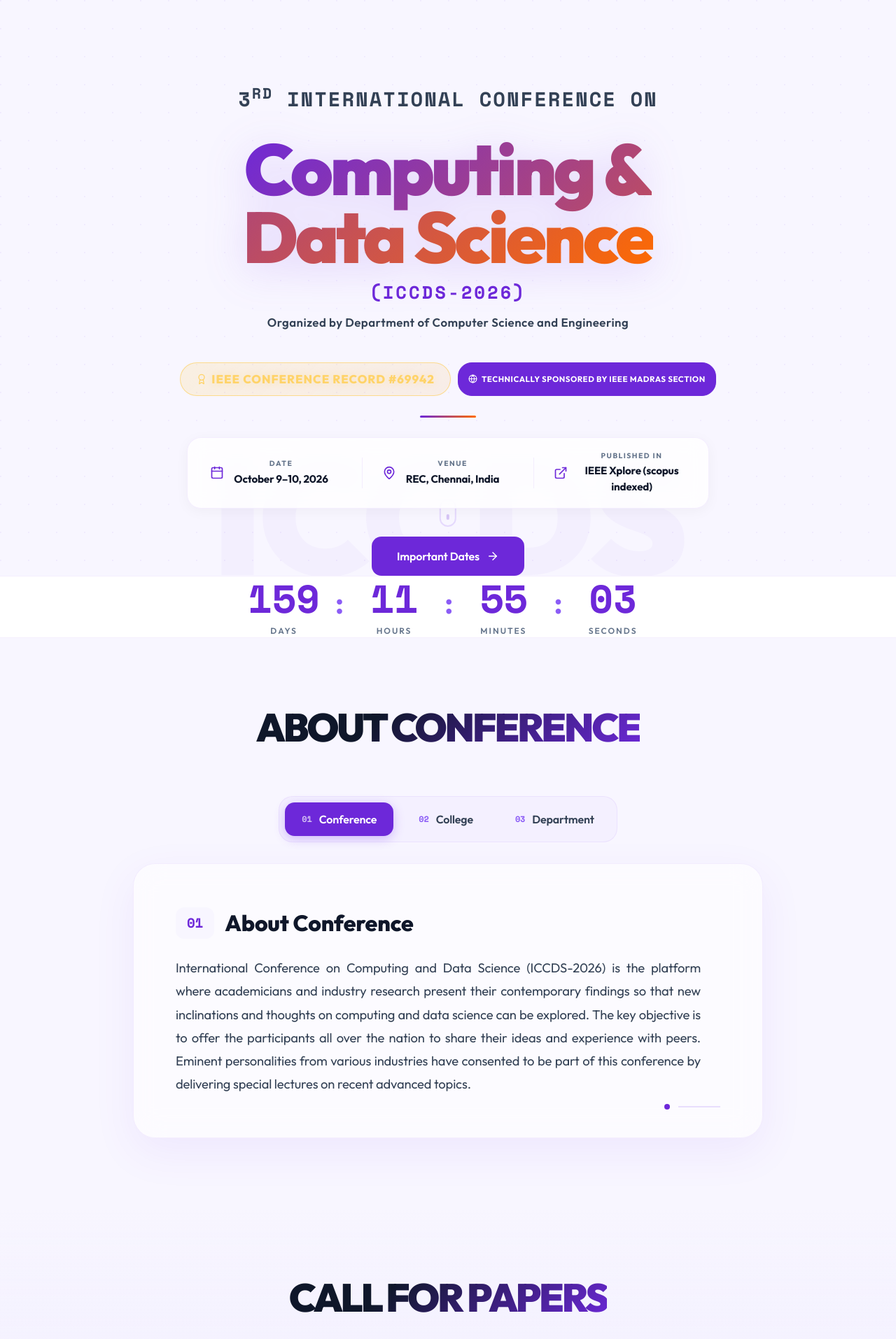
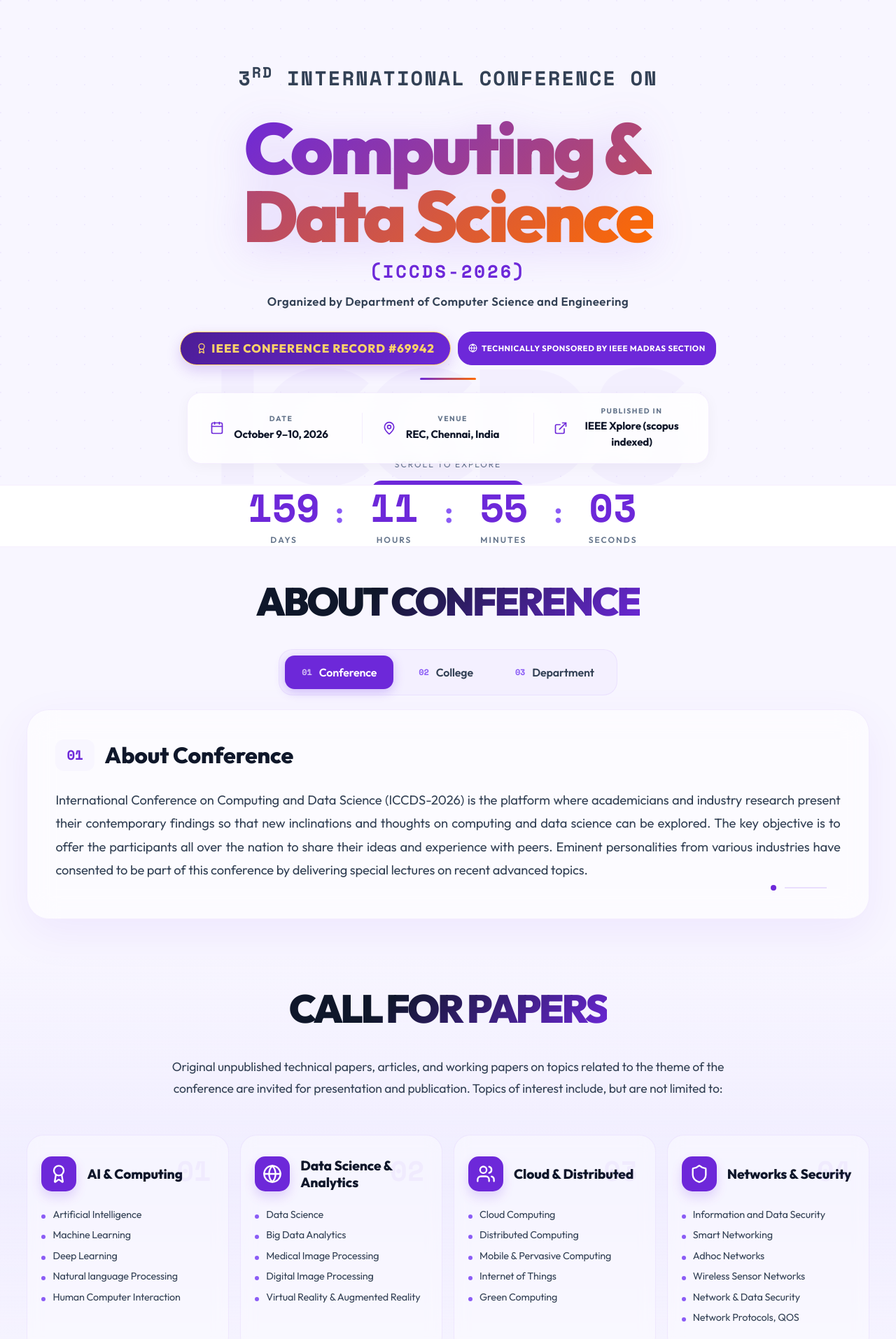
Before and after one commit to Cyber-Bala/IEEE-CS_Site, a React (Vite) app: page /iccds2026 in a window 1280 px wide. Shown: the part 120-2034 px from the top of the page at 70% size. Built offline with nearby package versions, Linux system fonts and the light colour scheme.

Commit message:
empty space fixed

```diff
--- a/src/iccds2026/ICCDS.css
+++ b/src/iccds2026/ICCDS.css
@@ -39,9 +39,9 @@
 }
 
 .iccds-container {
-    max-width: 1280px;
+    max-width: 1600px;
     margin: 0 auto;
-    padding: 0 6%;
+    padding: 0 3%;
 }
 
 .iccds-scroll-progress {
@@ -218,21 +218,21 @@
 }
 /* ═══ HERO ═══ */
 .iccds-hero {
-    min-height: 100vh;
+    min-height: 92vh;
     display: flex;
     flex-direction: column;
     align-items: center;
     justify-content: center;
     position: relative;
     overflow: hidden;
-    padding: 140px 5% 100px;
+    padding: 110px 5% 50px;
     text-align: center;
 }
 
 .iccds-hero-inner {
     position: relative;
     z-index: 5;
-    max-width: 1000px;
+    max-width: 1100px;
 }
 
 .iccds-hero-conf-label-lg {
@@ -266,7 +266,7 @@
     font-size: 1.4rem;
     font-weight: 700;
     color: var(--purple);
-    margin: 20px 0;
+    margin: 12px 0;
     letter-spacing: 2px;
 }
 
@@ -274,7 +274,7 @@
     font-size: 1.1rem;
     font-weight: 600;
     color: var(--text-secondary);
-    margin-bottom: 30px;
+    margin-bottom: 16px;
     opacity: 0.9;
 }
 
@@ -286,7 +286,7 @@
 
 .iccds-hero-inner {
     position: relative; z-index: 2;
-    max-width: 900px; width: 100%;
+    max-width: 1100px; width: 100%;
     display: flex; flex-direction: column; align-items: center;
 }
 
@@ -325,12 +325,12 @@
     font-size: 1.05rem;
     padding: 10px 22px;
     border-radius: 25px;
-    background: linear-gradient(135deg, rgba(255, 200, 55, 0.15), rgba(255, 160, 30, 0.10));
-    border: 1.5px solid rgba(255, 200, 55, 0.5);
+    background: linear-gradient(135deg, var(--purple-deep), var(--purple));
+    border: 1px solid #ffd369;
     color: #ffd369;
     letter-spacing: 1px;
     font-weight: 800;
-    text-shadow: 0 0 12px rgba(255, 200, 55, 0.25);
+    box-shadow: 0 8px 20px rgba(109, 40, 217, 0.2);
 }
 
 .iccds-hero-conf-name { margin-bottom: 10px; }
@@ -364,7 +364,7 @@
 .iccds-hero-divider {
     width: 80px; height: 3px;
     background: linear-gradient(to right, var(--purple), #ff6b00);
-    border-radius: 3px; margin: 28px auto;
+    border-radius: 3px; margin: 18px auto;
     transform-origin: left;
 }
 
@@ -373,7 +373,7 @@
     display: flex; align-items: center; gap: 0;
     border: 1px solid var(--border); border-radius: 20px;
     background: rgba(255,255,255,0.8); backdrop-filter: blur(12px);
-    padding: 18px 32px; margin-bottom: 40px;
+    padding: 18px 32px; margin-bottom: 24px;
     box-shadow: 0 4px 20px rgba(0,0,0,0.04);
 }
 .iccds-hero-info-item {
@@ -424,8 +424,8 @@
 }
 
 .iccds-hero-scroll {
-    position: absolute; bottom: 40px; left: 50%; transform: translateX(-50%);
-    display: flex; flex-direction: column; align-items: center; gap: 12px;
+    position: absolute; bottom: 20px; left: 50%; transform: translateX(-50%);
+    display: flex; flex-direction: column; align-items: center; gap: 8px;
     color: var(--text-muted); font-size: 0.75rem; letter-spacing: 2px; text-transform: uppercase;
 }
 .iccds-scroll-mouse {
@@ -445,8 +445,8 @@
 
 /* ═══ TRACKS ═══ */
 .iccds-tracks-grid {
-    display: grid; grid-template-columns: repeat(4, 1fr); gap: 20px;
-    margin-bottom: 60px; align-items: stretch;
+    display: grid; grid-template-columns: repeat(4, 1fr); gap: 16px;
+    margin-bottom: 30px; align-items: stretch;
 }
 @media (max-width: 1200px) {
     .iccds-tracks-grid {
@@ -579,7 +579,7 @@
 }
 .iccds-stats-inner {
     display: flex; justify-content: center;
-    padding: 50px 20px;
+    padding: 30px 20px;
 }
 .iccds-countdown {
     display: flex; align-items: center; justify-content: center;
@@ -613,7 +613,7 @@
 
 /* ═══ SECTIONS ═══ */
 .iccds-sect {
-    padding: 100px 0;
+    padding: 50px 0;
     position: relative;
 }
 
@@ -626,7 +626,7 @@
     font-size: clamp(2.4rem, 5vw, 3.5rem);
     font-weight: 900;
     color: var(--text);
-    margin-bottom: 60px;
+    margin-bottom: 30px;
     letter-spacing: -3px;
     line-height: 1;
 }
@@ -658,7 +658,7 @@
     box-shadow: 0 30px 60px rgba(124, 58, 237, 0.12);
 }
 
-.iccds-container { max-width: 1200px; margin: 0 auto; padding: 0 5%; text-align: left; }
+.iccds-container { max-width: 1600px; margin: 0 auto; padding: 0 3%; text-align: left; }
 .iccds-container.iccds-stats-inner { text-align: center; }
 .iccds-sect .iccds-container { text-align: center; }
 
@@ -682,17 +682,17 @@
 
 .iccds-desc {
     font-size: 1.1rem; color: var(--text-secondary);
-    line-height: 1.75; max-width: 680px; margin-bottom: 50px;
+    line-height: 1.75; max-width: 800px; margin-bottom: 30px;
 }
 
 /* ═══ ABOUT ═══ */
 /* ═══ ABOUT FRAME DESIGN ═══ */
 .iccds-about-frame-wrapper {
-    max-width: 900px;
+    max-width: 100%;
     margin: 0 auto;
     display: flex;
     flex-direction: column;
-    gap: 30px;
+    gap: 20px;
 }
 
 .iccds-about-tabs {
@@ -757,8 +757,8 @@
     -webkit-backdrop-filter: blur(20px);
     border: 1px solid var(--border);
     border-radius: 32px;
-    padding: 60px;
-    min-height: 380px;
+    padding: 40px;
+    min-height: 300px;
     position: relative;
     overflow: hidden;
     box-shadow: 0 20px 60px rgba(124, 58, 237, 0.08);
@@ -800,7 +800,7 @@
     font-size: 1.15rem;
     color: var(--text-secondary);
     line-height: 1.8;
-    max-width: 750px;
+    max-width: 100%;
     text-align: justify;
 }
 
@@ -873,8 +873,8 @@
 .iccds-timeline-wrapper {
     display: flex;
     justify-content: center;
-    gap: 24px;
-    margin: 60px 0;
+    gap: 18px;
+    margin: 30px 0;
     flex-wrap: wrap;
 }
 
@@ -976,7 +976,7 @@
 
 
 /* ═══ REGISTRATION BANNER ═══ */
-.iccds-register-banner { margin-top: 50px; }
+.iccds-register-banner { margin-top: 30px; }
 .iccds-register-simple {
     padding: 40px 48px; border-radius: var(--radius);
     background: linear-gradient(135deg, var(--purple), var(--purple-deep));
@@ -1019,10 +1019,10 @@
 /* ═══ COMMITTEE ═══ */
 .iccds-comm-grid {
     display: grid; grid-template-columns: repeat(auto-fit, minmax(300px, 1fr));
-    gap: 24px; margin-top: 40px;
+    gap: 18px; margin-top: 24px;
 }
 .iccds-comm-card {
-    padding: 36px; border-radius: var(--radius);
+    padding: 28px; border-radius: var(--radius);
     background: var(--surface); border: 1px solid var(--border);
     transition: all 0.4s ease;
 }
@@ -1035,11 +1035,11 @@
     font-family: 'Space Mono', monospace;
     font-size: 0.75rem; font-weight: 700;
     text-transform: uppercase; letter-spacing: 2px;
-    color: var(--purple); margin-bottom: 24px;
-    padding-bottom: 12px; border-bottom: 1px solid var(--border);
-}
-
-.iccds-member { margin-bottom: 20px; }
+    color: var(--purple); margin-bottom: 16px;
+    padding-bottom: 10px; border-bottom: 1px solid var(--border);
+}
+
+.iccds-member { margin-bottom: 14px; }
 .iccds-member:last-child { margin-bottom: 0; }
 .iccds-member-name {
     display: block; font-weight: 700; font-size: 1.05rem; color: var(--text);
@@ -1062,8 +1062,8 @@
     -webkit-backdrop-filter: blur(10px);
     border: 1px solid var(--border);
     border-radius: 32px;
-    padding: 50px;
-    margin-top: 40px;
+    padding: 32px;
+    margin-top: 24px;
 }
 
 .iccds-comm-list-grid {
@@ -1110,8 +1110,8 @@
 .iccds-advisory-frame-grid {
     display: grid;
     grid-template-columns: repeat(2, 1fr);
-    gap: 30px;
-    margin-top: 40px;
+    gap: 20px;
+    margin-top: 24px;
 }
 
 @media (max-width: 900px) {
@@ -1126,7 +1126,7 @@
     -webkit-backdrop-filter: blur(10px);
     border: 1px solid var(--border);
     border-radius: 28px;
-    padding: 40px;
+    padding: 28px;
     text-align: left;
 }
 
@@ -1137,7 +1137,7 @@
     text-transform: uppercase;
     letter-spacing: 2px;
     color: var(--purple);
-    margin-bottom: 25px;
+    margin-bottom: 16px;
     padding-bottom: 12px;
     border-bottom: 1px solid var(--border-strong);
 }
@@ -1166,9 +1166,9 @@
 /* ═══ SPEAKER GRID DESIGN ═══ */
 .iccds-speaker-grid {
     display: grid;
-    grid-template-columns: repeat(auto-fit, minmax(280px, 1fr));
-    gap: 30px;
-    margin-top: 50px;
+    grid-template-columns: repeat(auto-fill, minmax(220px, 1fr));
+    gap: 16px;
+    margin-top: 24px;
 }
 
 .iccds-speaker-card {
@@ -1264,7 +1264,7 @@
 /* ═══ FULL PHOTO SPEAKER CARD ═══ */
 .full-photo-card {
     position: relative;
-    height: 480px;
+    height: 360px;
     padding: 0 !important;
     border-radius: 32px;
     overflow: hidden;
@@ -1303,7 +1303,7 @@
     bottom: 0;
     left: 0;
     width: 100%;
-    padding: 50px 30px 30px;
+    padding: 40px 24px 24px;
     background: linear-gradient(to top, rgba(0,0,0,0.9) 0%, rgba(0,0,0,0.4) 60%, transparent 100%);
     color: #fff;
     text-align: left;
@@ -1312,11 +1312,11 @@
 }
 
 .iccds-speaker-overlay-base h4 {
-    font-size: 1.4rem;
+    font-size: 1.15rem;
     font-weight: 800;
-    margin-bottom: 4px;
+    margin-bottom: 2px;
     color: #fff !important;
-    letter-spacing: -0.5px;
+    letter-spacing: -0.3px;
 }
 
 .iccds-speaker-org-tag {
@@ -1414,13 +1414,13 @@
 /* ═══ FOOTER ═══ */
 .iccds-footer { background: #fff; color: var(--text-secondary); border-top: 1px solid var(--border); }
 .iccds-footer {
-    padding: 120px 0 60px;
+    padding: 40px 0 20px;
     background: linear-gradient(to top, var(--bg-alt) 0%, transparent 100%);
     border-top: 1px solid var(--border);
 }
 .iccds-footer-top {
     display: flex; justify-content: space-between; align-items: flex-start;
-    padding: 80px 0 60px; gap: 60px;
+    padding: 24px 0 20px; gap: 40px;
 }
 .iccds-footer-brand { max-width: 400px; }
 .iccds-footer-brand p {
@@ -1448,7 +1448,7 @@
 
 .iccds-footer-bar {
     border-top: 1px solid var(--border);
-    padding: 30px 0; font-size: 0.85rem;
+    padding: 16px 0; font-size: 0.85rem;
     color: var(--text-muted); text-align: center;
 }
 
@@ -1593,6 +1593,36 @@
     font-size: 1.3rem; font-weight: 700;
     color: var(--text); margin-bottom: 20px;
 }
+
+.iccds-reg-fee-block {
+    background: var(--surface);
+    border: 1px solid var(--border);
+    border-radius: var(--radius);
+    padding: 40px;
+    margin-bottom: 40px;
+}
+
+.iccds-reg-info-grid {
+    display: grid;
+    grid-template-columns: repeat(3, 1fr);
+    gap: 30px;
+    align-items: stretch;
+}
+
+.iccds-reg-info-grid > div {
+    height: 100%;
+}
+
+@media (max-width: 1200px) {
+    .iccds-reg-info-grid {
+        grid-template-columns: repeat(2, 1fr);
+    }
+}
+@media (max-width: 768px) {
+    .iccds-reg-info-grid {
+        grid-template-columns: 1fr;
+    }
+}
 .iccds-reg-table-wrap {
     overflow-x: auto; border-radius: var(--radius);
     border: 1px solid var(--border);
@@ -1639,13 +1669,13 @@
 }
 .iccds-reg-note {
     font-size: 0.9rem; color: var(--accent);
-    font-weight: 600; margin-top: 12px; margin-bottom: 40px;
+    font-weight: 600; margin-top: 12px; margin-bottom: 0;
 }
 
 .iccds-reg-bank {
     padding: 36px; border-radius: var(--radius);
     background: var(--surface); border: 1px solid var(--border);
-    margin-bottom: 32px;
+    margin-bottom: 0;
 }
 .iccds-bank-grid {
     display: grid; grid-template-columns: repeat(auto-fit, minmax(200px, 1fr));
```
Also changed, not shown: src/iccds2026/ICCDSRegistration.jsx (+21 -17 lines).
